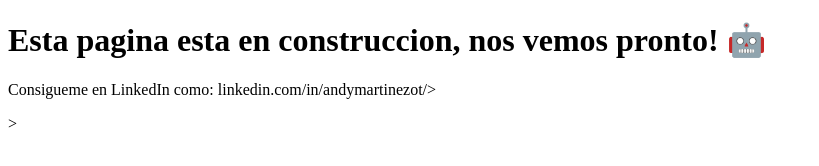
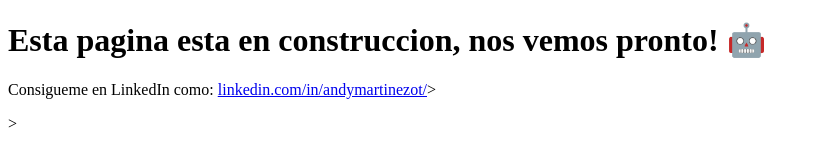
Before and after one commit to andymartinezot/andymartinezot.github.io, a plain HTML site: page index.html in a window 1280 px wide. Shown: the whole page, without its empty margins (0-819 px from the left). Drawn offline with Linux system fonts and the light colour scheme.

Commit message:
Modifying  index.html

```diff
--- a/index.html
+++ b/index.html
@@ -2,6 +2,6 @@
 <html>
     <body>
         <h1>Esta pagina esta en construccion, nos vemos pronto! &#129302;</h1>
-        <p>Consigueme en LinkedIn como: <a "https://www.linkedin.com/in/andymartinezot/" target="_blank">linkedin.com/in/andymartinezot/</a>></p>
+        <p>Consigueme en LinkedIn como: <a href="https://www.linkedin.com/in/andymartinezot/" target="_blank">linkedin.com/in/andymartinezot/</a>></p>
     </body>
 </html>>
```
